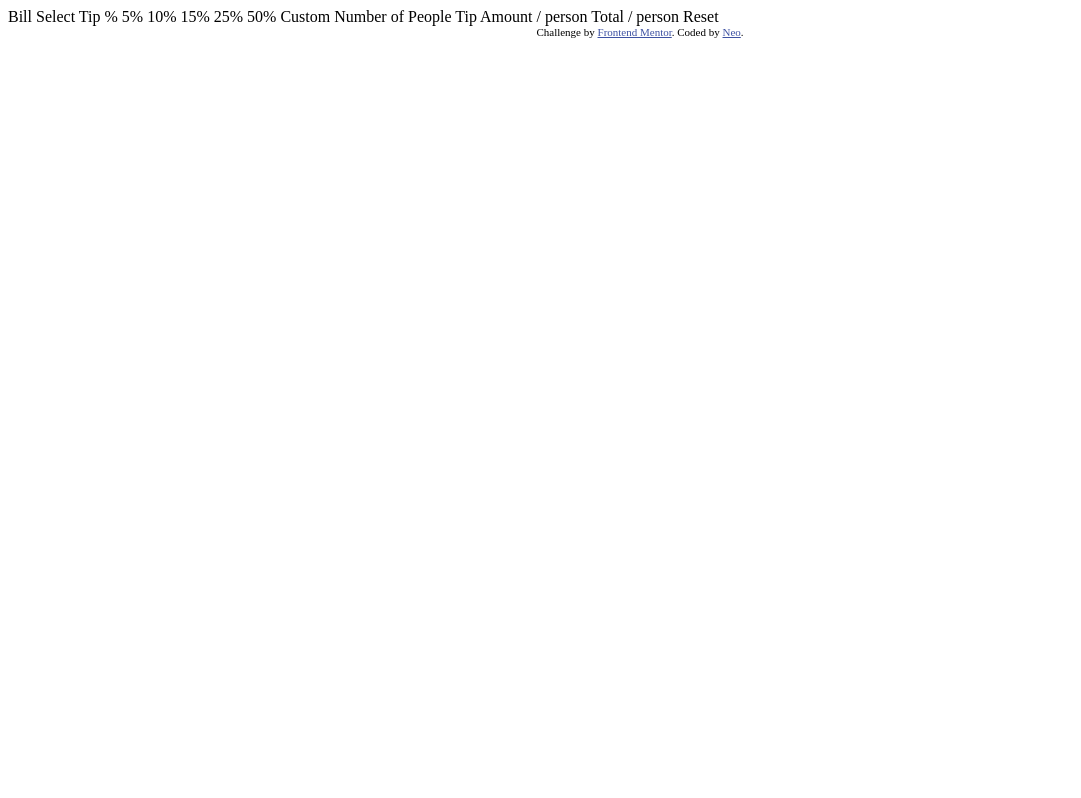
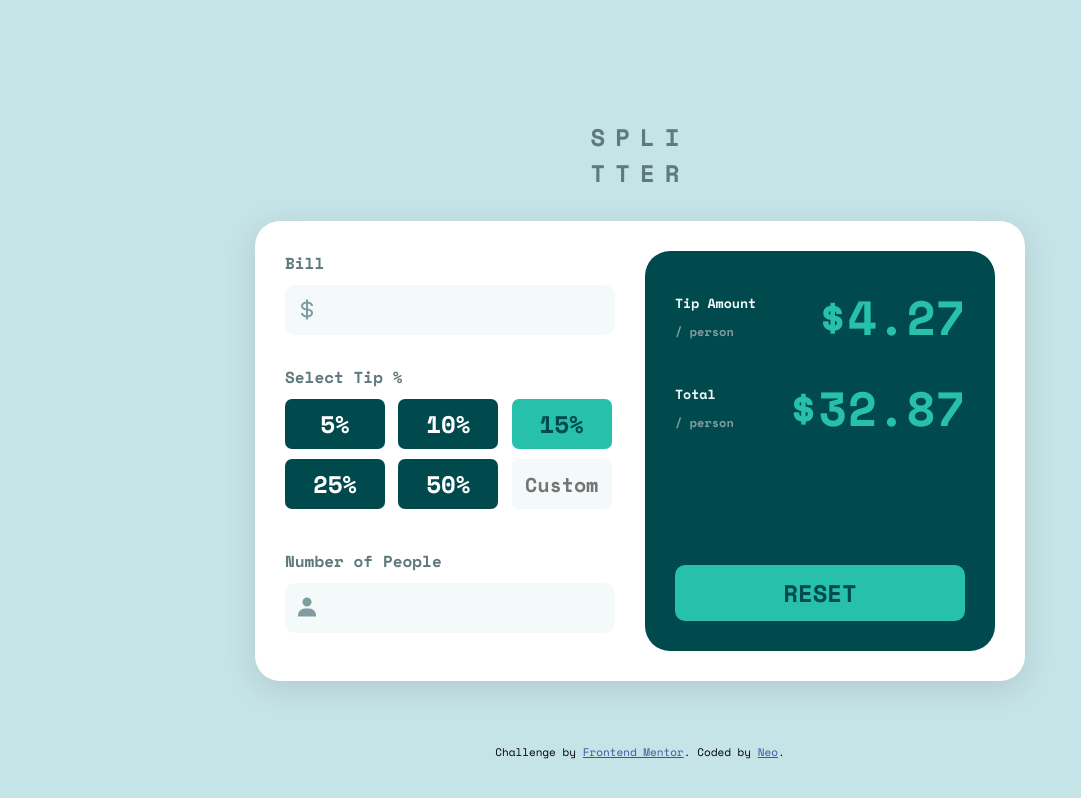
Before and after one commit to ThisIzNeo/Tip-Calculatro-, a plain HTML site: page index.html in a window 1280 px wide. Shown: the whole page, without its empty margins (0-1081 px from the left). Drawn offline with nearby package versions, Linux system fonts and the light colour scheme.

Commit message:
fullApp without dynamic code or logics

```diff
--- a/index.html
+++ b/index.html
@@ -5,6 +5,10 @@
   <meta name="viewport" content="width=device-width, initial-scale=1.0"> <!-- displays site properly based on user's device -->
 
   <link rel="icon" type="image/png" sizes="32x32" href="./images/favicon-32x32.png">
+  <!-- LINK CSS FILE -->
+  <link rel="stylesheet" href="style.css">
+  <!-- LINK BOXICONS LIBRARY FOR USING ICONS -->
+  <link href='https://unpkg.com/boxicons@2.1.4/css/boxicons.min.css' rel='stylesheet'>
 
   <title>Frontend Mentor | Tip calculator app</title>
 
@@ -15,26 +19,52 @@
   </style>
 </head>
 <body>
+  <h5 class="title">SPLI<br>TTER</h5>
 
-  Bill
-
-  Select Tip %
-  5%
-  10%
-  15%
-  25%
-  50%
-  Custom
-
-  Number of People
-
-  Tip Amount
-  / person
-
-  Total
-  / person
-
-  Reset
+  <!-- APP COMPONENTS -->
+  <div class="app-container">
+    <div class="user-side">
+      <h4>Bill</h4>
+      <div class="bill-price imoprtations">
+        <i class='bx bx-dollar'></i>
+        <input type="text" inputmode="numeric">
+      </div>
+      <h4>Select Tip %</h4>
+      <div class="tips">
+        <button class="btn colored">5%</button>
+        <button class="btn colored">10%</button>
+        <button class="btn colored true">15%</button>
+        <button class="btn colored">25%</button>
+        <button class="btn colored">50%</button>
+        <input class="btn" type="text" inputmode="numeric" name="custom" placeholder="Custom" id="">
+      </div>
+      <div class="division">
+        <h4>Number of People</h4>
+        <p class="wrong" style="font-weight: 500; color: red; ">can't be zero</p>
+      </div>
+      <div class="persons imoprtations">
+        <i class='bx bxs-user'></i>
+        <input type="text" inputmode="numeric">
+      </div>
+    </div>
+    <div class="resualts">
+      <div class="split">
+        <div class="fonts">
+          <h5>Tip Amount</h5>
+          <p>/ person</p>
+        </div>
+        <div class="result">$4.27</div>
+      </div>
+      <div class="split">
+        <div class="fonts">
+          <h5>Total</h5>
+          <p>/ person</p>
+        </div>
+        <div class="result">$32.87</div>
+      </div>
+      <button>RESET</button>
+    </div>
+  </div>
 
   <div class="attribution">
     Challenge by <a href="https://www.frontendmentor.io?ref=challenge" target="_blank">Frontend Mentor</a>.
--- /dev/null
+++ b/style.css
@@ -0,0 +1,278 @@
+/* IMOPRTATION FONT FROM GOOGLE FONT LIBRARY */
+@import url('https://fonts.googleapis.com/css2?family=Space+Mono:ital,wght@0,400;0,700;1,400;1,700&display=swap');
+/* END */
+
+/* DEFAULT INSTALLATION */
+* {
+    padding: 0;
+    margin: 0;
+    box-sizing: border-box;
+    font-family: "Space Mono", monospace;
+    transition: .3s ease all;
+}
+/* COLORS ROOT */
+:root{
+    --dark-cyan: #00494d;
+    --grayish-cyan: #5e7a7d;
+    --strong-cyan: #26c0ab;
+    --dark-grayish: #7f9c9f;
+    --light-grayish: #c5e4e7;
+    --very-light-graish: #f4fafa;
+}
+
+/* CSS 3 CODE STARTING */
+body{
+    display: flex;
+    flex-direction: column;
+    justify-content: center;
+    align-items: center;
+    margin: auto;
+    min-height: 100vh;
+    background-color: var(--light-grayish);
+}
+
+.title {
+    text-align: center;
+    font-size: 24px;
+    color: var(--grayish-cyan);
+    letter-spacing: 10px;
+}
+
+.app-container{
+    display: flex;
+    justify-content: space-between;
+    width: fit-content;
+    height: fit-content;
+    padding: 30px;
+    background: #fff;
+    border-radius: 25px;
+    box-shadow: rgba(100, 100, 111, 0.2) 0px 7px 29px 0px;
+    margin-top: 30px;
+}
+
+.app-container h4 {
+    color: #5e7a7d;
+    margin-bottom: 10px;
+}
+
+.app-container h4:nth-child(3){
+    margin-top: 30px;
+}
+.app-container h4:nth-child(5){
+    margin-top: 30px;
+}
+
+.user-side{
+    display: flex;
+    flex-direction: column;
+    margin-right: 30px;
+}
+
+.imoprtations{
+    display: flex;
+    align-items: center;
+    width: 100%;
+    height: 50px;
+    background: var(--very-light-graish);
+    border-radius: 10px;
+    color: var(--grayish-cyan);
+    position: relative;
+
+}
+
+
+.imoprtations input{
+    background-color: transparent;
+    height: 100%;
+    width: 100%;
+    border: none;
+    direction: rtl;
+    font-size: 24px;
+    color: var(--dark-cyan);
+    font-weight: 700;
+    border-radius: 7px;
+    padding-right: 30px;
+}
+
+.imoprtations i {
+    position: absolute;
+    font-size: 24px;
+    color: var(--dark-grayish);
+    margin-left: 10px;
+}
+input:focus{
+    outline: #26c0ab 2px solid;
+    transition: 0s;
+}
+
+.tips{
+    display: grid;
+    grid-template-columns: repeat(3, 1fr);
+    gap: 10px;
+}
+.tips input {
+    width: 100px;
+    font-size: 20px;
+    border-radius: 7px;
+    font-weight: 700;
+    text-align: center;
+    border: none;
+    color: var(--dark-cyan);
+    background-color: var(--very-light-graish);
+}
+.tips button {
+    font-size: 24px;
+    height: 50px;
+    width: 100px;
+    color: #fff;
+    background-color: var(--dark-cyan);
+    border: none;
+    border-radius: 7px;
+    font-weight: 700;
+}
+.tips button:hover {
+    background-color: var(--light-grayish);
+    color: var(--dark-cyan);
+}
+.tips button.true{
+    background-color: var(--strong-cyan);
+    color: #00494d;
+}
+
+.resualts{
+    display: flex;
+    flex-direction: column;
+    width: 350px;
+    height: 400px;
+    background-color: var(--dark-cyan);
+    border-radius: 25px;
+    padding: 30px;
+}
+
+.resualts .split {
+    display: flex;
+    justify-content: space-between;
+    align-items: center;
+    margin-bottom: 20px;
+}
+.fonts h5 {
+    font-weight: 700;
+    color: #f4fafa;
+}
+.fonts p {
+    color: var(--dark-grayish);
+    font-weight: 700;
+    font-size: 12px;
+    margin-top: 10px;
+}
+.result {
+    font-size: 48px;
+    font-weight: 700;
+    color: var(--strong-cyan);
+}
+.resualts button{
+    bottom: 0;
+    padding: 10px;
+    font-weight: 700;
+    font-size: 24px;
+    border-radius: 10px;
+    border: none;
+    color: var(--dark-cyan);
+    background: var(--strong-cyan);
+    margin: auto;
+    margin-bottom: 0;
+    width: 100%;
+}
+.resualts button:hover{
+    background: var(--light-grayish);
+}
+.division {
+    display: flex;
+    margin-top: 40px;
+    justify-content: space-between;
+    align-items: center;
+    width: 100%;
+    height: fit-content;
+}
+.wrong {
+    display: none;
+}
+.error {
+    display: flex;
+}
+
+.attribution {
+    position: absolute;
+    bottom: 5%;
+    font-size: 16px;
+}
+
+@media (max-width: 990px){
+    .app-container {
+        transform: scale(0.8);
+    }
+}
+
+@media (max-width: 785px){
+    .app-container {
+        transform: scale(0.7);
+    }
+}
+
+@media (max-width: 650px){
+    .app-container{
+        flex-direction: column;
+        margin-bottom: 30px;
+    }
+    .resualts {
+        width: 100%;
+        margin-top: 50px;
+    }
+    .tips{
+        align-items: center;
+        grid-template-columns: repeat(2, 1fr);
+        margin: auto;
+        width: 100%;
+    }
+    .tips button {
+        margin: auto;
+    }
+    .tips input {
+        margin: auto;
+        padding: 10px;
+    }
+    .title {
+        transform: translateY(100px);
+    }
+    .attribution{
+        position: relative;
+        margin-bottom: 30px;
+    }
+}
+@media (max-width: 475px){
+    .title {
+        transform: translateY(0);
+        margin-top: 30px;
+    }
+    .app-container{
+        width: 100%;
+        height: 100%;
+        transform: scale(1);
+        padding-bottom: 100px;
+        border-radius: 25px 25px 0 0;
+        margin-bottom: 0;
+    }
+    .attribution {
+        position: absolute;
+        bottom: 5%;
+        padding: 0;
+        margin-bottom: 0;
+        transform: translateY(370px);
+    }
+
+}
+@media (max-width: 390px){
+    .result{
+        font-size: 32px;
+    }
+}
```
Also changed, not shown: app.js (added).
